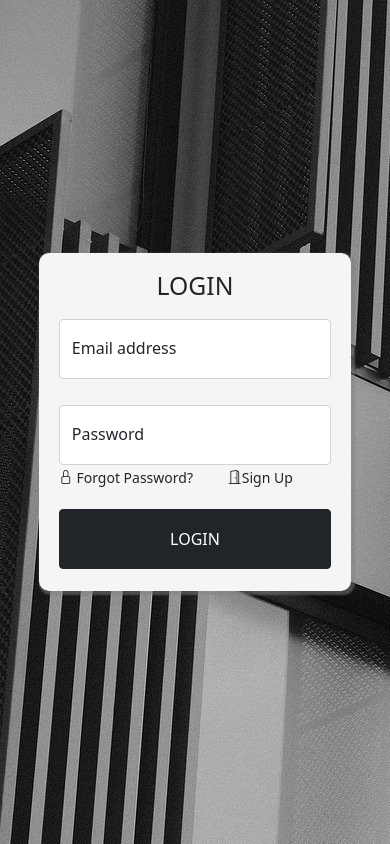
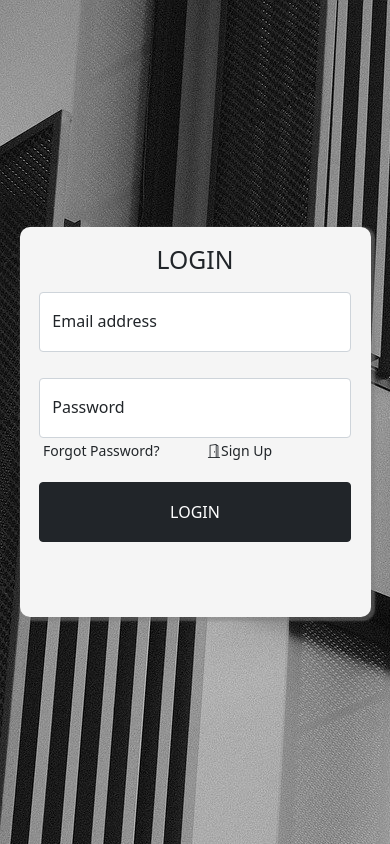
Before and after one commit to PenguinCard/app, a React app: page /app/login in a window 390 px wide. Built offline with nearby package versions, Linux system fonts and the light colour scheme.

Commit message:
반응형 수정

```diff
--- a/src/components/LoginForm.tsx
+++ b/src/components/LoginForm.tsx
@@ -12,7 +12,7 @@ function LoginForm() {
             <div className="loginFormStyle">
                 <div className="row" style={{ margin: "10px 0"}}>
                     <div className="col">
-                        <h2 style={{ textAlign: "center"}}>LOGIN</h2>
+                        <h2 className="text-center">LOGIN</h2>
                     </div>
                 </div>
                 <div className="row" style={{ margin: "10px 0"}}>
@@ -44,14 +44,14 @@ function LoginForm() {
                             <label htmlFor="floatingPassword">Password</label>
                             <div className="row">
                                 <div className="col">
-                                    <span className="float-start" style={{ "width": "145px"}}>
+                                    <span className="text-center forgot-password">
                                         <small>
-                                            <i className="bi bi-lock"></i>&nbsp;Forgot Password?
+                                            &nbsp;Forgot&nbsp;Password?
                                         </small>
                                     </span>
                                 </div>
                                 <div className="col">
-                                    <span style={{ "width": "80px"}}>
+                                    <span className="text-center">
                                         <small>
                                             <i className="bi bi-door-open"></i>Sign Up
                                         </small>
--- a/src/css/App.css
+++ b/src/css/App.css
@@ -18,23 +18,8 @@
     box-shadow: 2px 2px 2px 2px rgba(128, 128, 128, 0.5);
 }
 
-@media ( max-width: 768px ) and  ( max-height: 900px ) {
+@media (max-width: 450px) {
     .loginFormStyle {
-        width: 80%;
-        height: 40%;
+        width: 90%
     }
 }
-
-@media ( max-width: 768px ) and  ( max-height: 800px ) {
-    .loginFormStyle {
-        width: 80%;
-        height: 50%;
-    }
-}
-
-@media ( max-width: 300px ) and  ( max-height: 700px ) {
-    .loginFormStyle {
-        width: 80%;
-        height: 55%;
-    }
-}
--- a/src/redux/store.ts
+++ b/src/redux/store.ts
@@ -11,4 +11,4 @@ export const store = configureStore({
 })
 
 export type RootState = ReturnType<typeof store.getState>
-export type AppDispatch = typeof store.dispatch
+// export type AppDispatch = typeof store.dispatch
```
Also changed, not shown: 1 other file (tests, documents, lock files or other folders).
